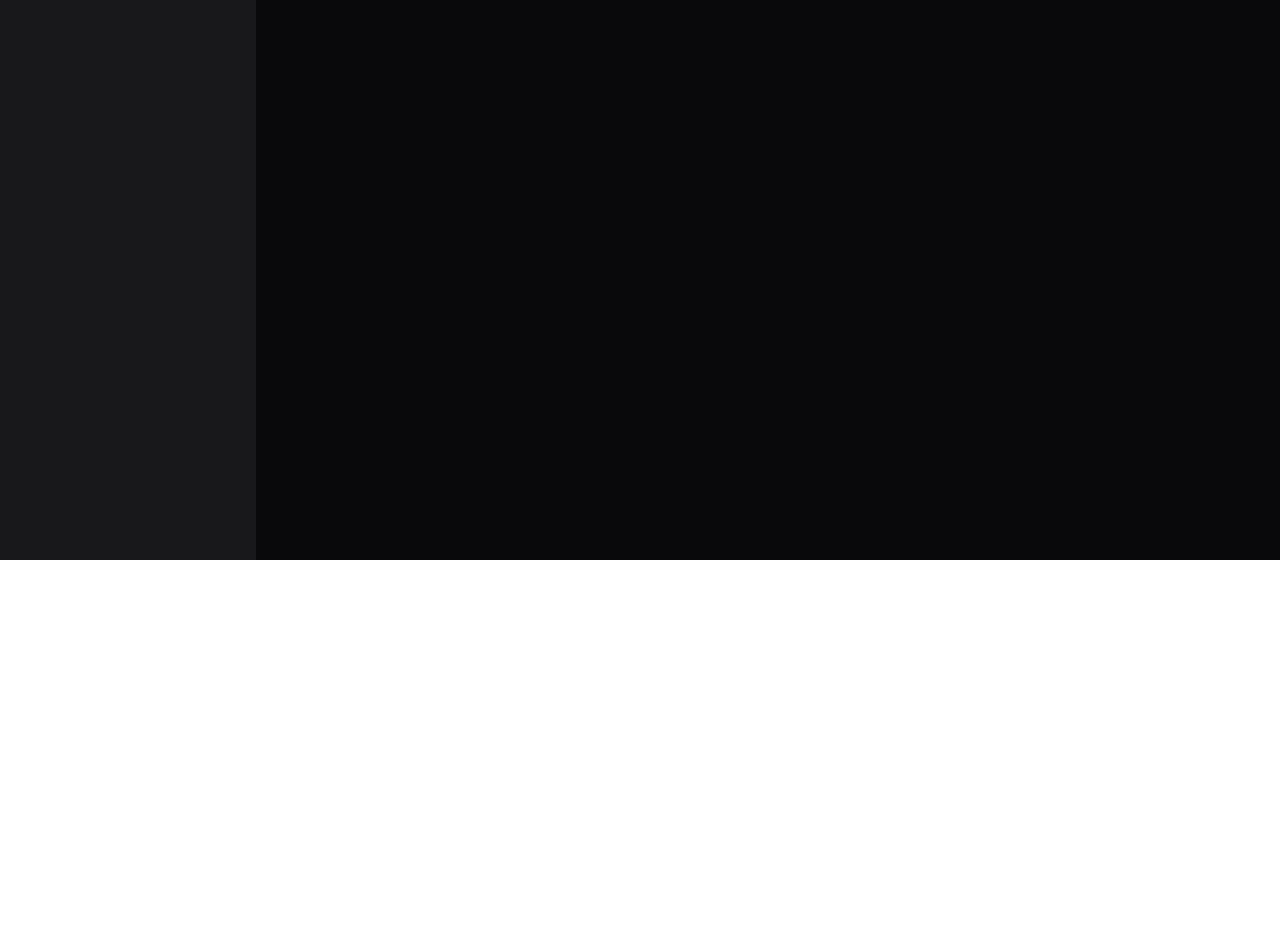
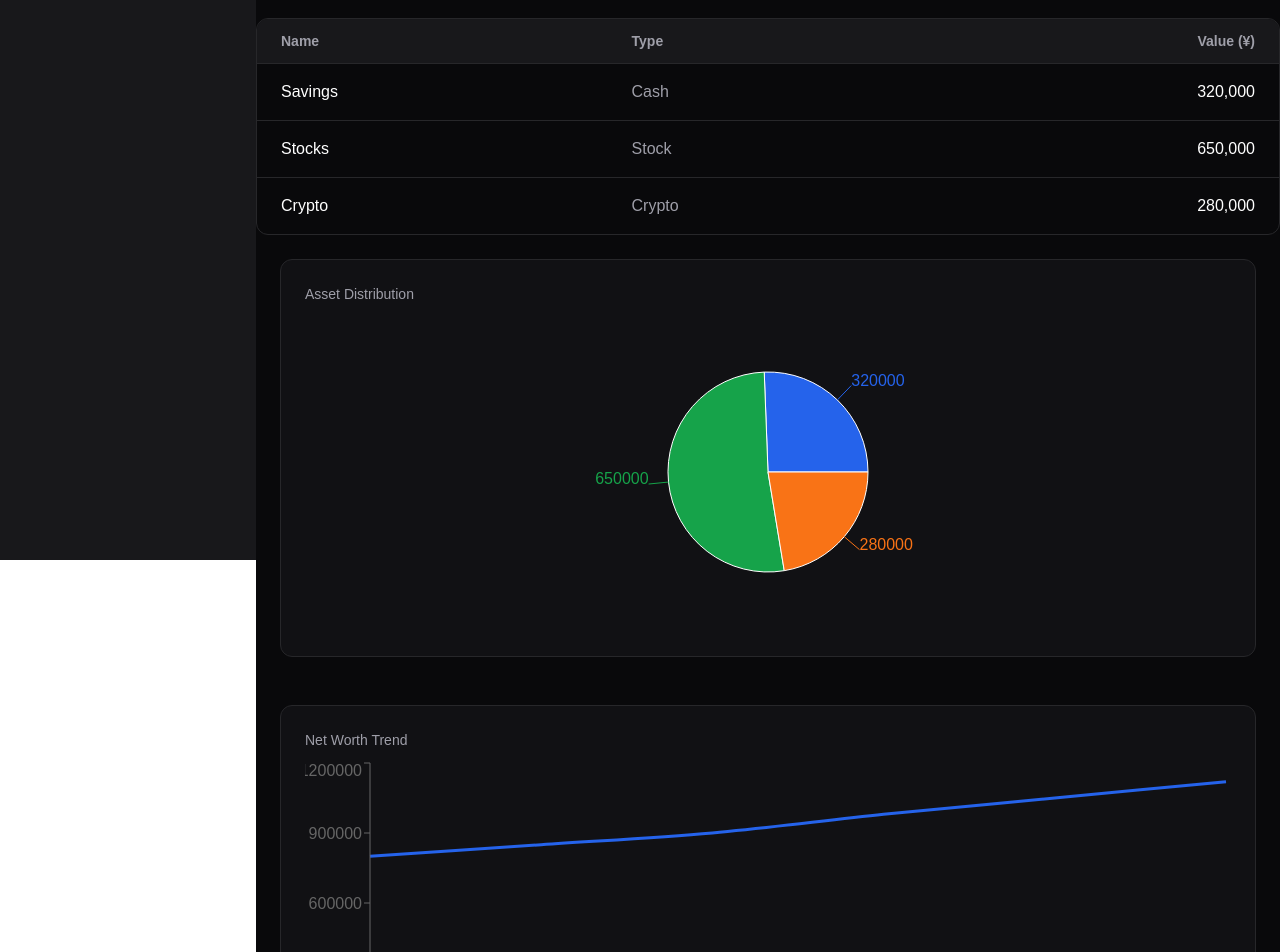
Before and after one commit to tanishkarao16/financial-asset-tracker, a Next.js app: page /dashboard in a window 1280 px wide. Shown: the part 240-1192 px from the top of the page. Before the commit the page ends 800 px from the top, so only its background shows below. Built offline with nearby package versions, Linux system fonts and the light colour scheme.

Commit message:
Add dashboard analytics with asset distribution and net worth trend charts

```diff
--- /dev/null
+++ b/app/components/AssetPieChart.jsx
@@ -0,0 +1,37 @@
+"use client";
+
+import {
+  PieChart,
+  Pie,
+  Cell,
+  Tooltip,
+  ResponsiveContainer,
+} from "recharts";
+import { assetDistribution } from "../lib/chartData";
+
+const COLORS = ["#2563eb", "#16a34a", "#f97316"];
+
+export default function AssetPieChart() {
+  return (
+    <div className="h-80">
+      <ResponsiveContainer width="100%" height="100%">
+        <PieChart>
+          <Pie
+            data={assetDistribution}
+            dataKey="value"
+            nameKey="name"
+            cx="50%"
+            cy="50%"
+            outerRadius={100}
+            label
+          >
+            {assetDistribution.map((_, index) => (
+              <Cell key={index} fill={COLORS[index]} />
+            ))}
+          </Pie>
+          <Tooltip />
+        </PieChart>
+      </ResponsiveContainer>
+    </div>
+  );
+}
--- /dev/null
+++ b/app/components/AssetTable.tsx
@@ -0,0 +1,34 @@
+import { Asset } from "../lib/assets";
+
+export default function AssetTable({ assets }: { assets: Asset[] }) {
+  return (
+    <div className="mt-8 rounded-xl border border-zinc-800 overflow-hidden">
+      <table className="w-full text-left">
+        <thead className="bg-zinc-900 text-zinc-400 text-sm">
+          <tr>
+            <th className="px-6 py-3">Name</th>
+            <th className="px-6 py-3">Type</th>
+            <th className="px-6 py-3 text-right">Value (¥)</th>
+          </tr>
+        </thead>
+
+        <tbody>
+          {assets.map((asset) => (
+            <tr
+              key={asset.id}
+              className="border-t border-zinc-800 hover:bg-zinc-900/50"
+            >
+              <td className="px-6 py-4">{asset.name}</td>
+              <td className="px-6 py-4 capitalize text-zinc-400">
+                {asset.type}
+              </td>
+              <td className="px-6 py-4 text-right font-medium">
+                {asset.value.toLocaleString()}
+              </td>
+            </tr>
+          ))}
+        </tbody>
+      </table>
+    </div>
+  );
+}
--- /dev/null
+++ b/app/components/NetWorthLineChart.tsx
@@ -0,0 +1,32 @@
+"use client";
+
+import {
+  LineChart,
+  Line,
+  XAxis,
+  YAxis,
+  Tooltip,
+  ResponsiveContainer,
+} from "recharts";
+import { netWorthTrend } from "../lib/netWorthTrend";
+
+export default function NetWorthLineChart() {
+  return (
+    <div className="h-80">
+      <ResponsiveContainer width="100%" height="100%">
+        <LineChart data={netWorthTrend}>
+          <XAxis dataKey="month" />
+          <YAxis />
+          <Tooltip />
+          <Line
+            type="monotone"
+            dataKey="value"
+            stroke="#2563eb"
+            strokeWidth={3}
+            dot={false}
+          />
+        </LineChart>
+      </ResponsiveContainer>
+    </div>
+  );
+}
--- a/app/dashboard/page.tsx
+++ b/app/dashboard/page.tsx
@@ -2,6 +2,9 @@ import Header from "../components/Header";
 import Container from "../components/Container";
 import Card from "../components/Card";
 import { assets } from "../lib/assets";
+import AssetTable from "../components/AssetTable";
+import AssetPieChart from "../components/AssetPieChart";
+import NetWorthLineChart from "../components/NetWorthLineChart";
 
 export default function DashboardPage() {
   const netWorth = assets.reduce(
@@ -34,6 +37,19 @@ export default function DashboardPage() {
           </p>
         </Card>
       </div>
+      <AssetTable assets={assets} />
+      <div className="p-6">
+  <Card title="Asset Distribution">
+    <AssetPieChart />
+  </Card>
+</div>
+<div className="p-6">
+  <Card title="Net Worth Trend">
+    <NetWorthLineChart />
+  </Card>
+</div>
+
+
     </Container>
   );
 }
--- /dev/null
+++ b/app/lib/chartData.ts
@@ -0,0 +1,22 @@
+import { assets } from "./assets";
+
+export const assetDistribution = [
+  {
+    name: "Cash",
+    value: assets
+      .filter(a => a.type === "cash")
+      .reduce((sum, a) => sum + a.value, 0),
+  },
+  {
+    name: "Investments",
+    value: assets
+      .filter(a => a.type === "stock")
+      .reduce((sum, a) => sum + a.value, 0),
+  },
+  {
+    name: "Others",
+    value: assets
+      .filter(a => a.type === "crypto")
+      .reduce((sum, a) => sum + a.value, 0),
+  },
+];
--- /dev/null
+++ b/app/lib/netWorthTrend.ts
@@ -0,0 +1,8 @@
+export const netWorthTrend = [
+    { month: "Aug", value: 800000 },
+    { month: "Sep", value: 850000 },
+    { month: "Oct", value: 900000 },
+    { month: "Nov", value: 980000 },
+    { month: "Dec", value: 1050000 },
+    { month: "Jan", value: 1120000 },
+  ];
--- a/package.json
+++ b/package.json
@@ -11,7 +11,8 @@
   "dependencies": {
     "next": "16.1.6",
     "react": "19.2.3",
-    "react-dom": "19.2.3"
+    "react-dom": "19.2.3",
+    "recharts": "^3.7.0"
   },
   "devDependencies": {
     "@tailwindcss/postcss": "^4",
```
Also changed, not shown: 2 other files (tests, documents, lock files or other folders).
